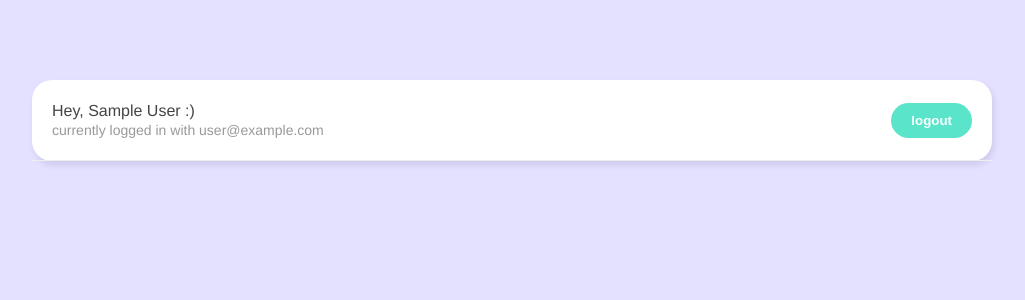
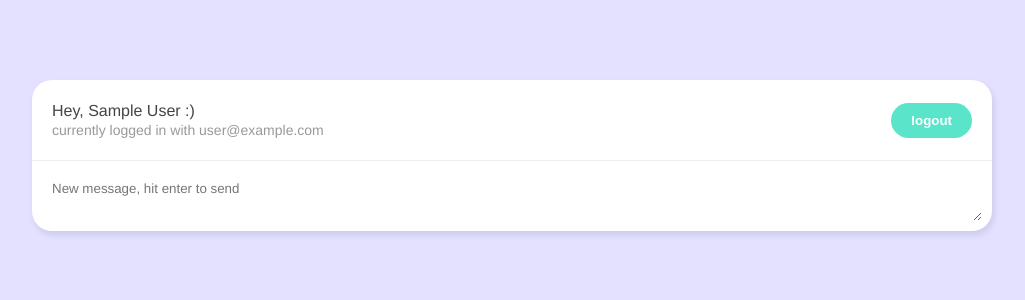
Before and after one commit to imraminradmand/ChatBox, a Vue app in the folder chat-box/: page /chatroom in a window 1280 px wide. Shown: the top 300 px of the page, without its empty margins (128-1153 px from the left). Built offline with nearby package versions, Linux system fonts and the light colour scheme; no server answers; sample sign-in values are in the browser's storage.

Commit message:
user can enter message and message is stored in firestore

```diff
--- /dev/null
+++ b/chat-box/src/components/NewChatForm.vue
@@ -0,0 +1,61 @@
+<template>
+  <form>
+      <textarea
+      placeholder="New message, hit enter to send"
+      v-model="message"
+      @keypress.enter.prevent="handleEnter"
+      ></textarea>
+      <div class="eror">
+          {{ error }}
+      </div>
+  </form>
+</template>
+
+<script>
+import { ref } from 'vue'
+import getCurrentUser from '../reusables/getCurrentUser'
+import { timestamp} from '../firebase/config'
+import useCollection from '../reusables/useCollection'
+
+export default {
+
+    setup() {
+        const { user } = getCurrentUser()
+        const { error, addDocument } = useCollection('messages')
+        const message = ref('')
+
+        const handleEnter = async() => {
+            const chat = {
+                message: message.value,
+                name: user.value.displayName,
+                createdAt: timestamp()
+            }
+
+            await addDocument(chat)
+            if(!error.value) {
+                message.value = ''
+            }
+        }
+
+        return { message, handleEnter, error}
+    }
+}
+</script>
+
+
+<style scoped>
+  form {
+    margin: 10px;
+  }
+  textarea {
+    width: 100%;
+    max-width: 100%;
+    margin-bottom: 6px;
+    padding: 10px;
+    box-sizing: border-box;
+    border: 0;
+    border-radius: 20px;
+    font-family: inherit;
+    outline: none;
+  }
+</style>
--- /dev/null
+++ b/chat-box/src/reusables/useCollection.js
@@ -0,0 +1,23 @@
+import { ref } from 'vue';
+import { projectFirestore } from '../firebase/config';
+
+// passing in collection to make this component reusable for other potential collections
+const useCollection = (collection) => {
+    // need error for each resource, for the sake of having separate errors
+    const error = ref(null)
+
+    const addDocument = async (doc) => {
+        error.value = null
+
+        try{
+            await projectFirestore.collection(collection).add(doc)
+        }catch(err) {
+            console.log(err.message)
+            error.value= 'could not send your message'
+        }
+    }
+
+    return { error, addDocument }
+}
+
+export default useCollection
--- a/chat-box/src/views/Chatroom.vue
+++ b/chat-box/src/views/Chatroom.vue
@@ -1,6 +1,7 @@
 <template>
     <div class="container">
         <Nav/>
+        <NewChatForm/>
     </div>
 </template>
 
@@ -11,9 +12,10 @@ import Nav from '../components/Nav.vue'
 import getCurrentUser from '../reusables/getCurrentUser'
 import { watch } from 'vue'
 import { useRouter } from 'vue-router'
+import NewChatForm from '../components/NewChatForm.vue'
 
 export default {
-    components: { Nav },
+    components: { Nav, NewChatForm },
 
     setup() {
         const { user } = getCurrentUser()
```
